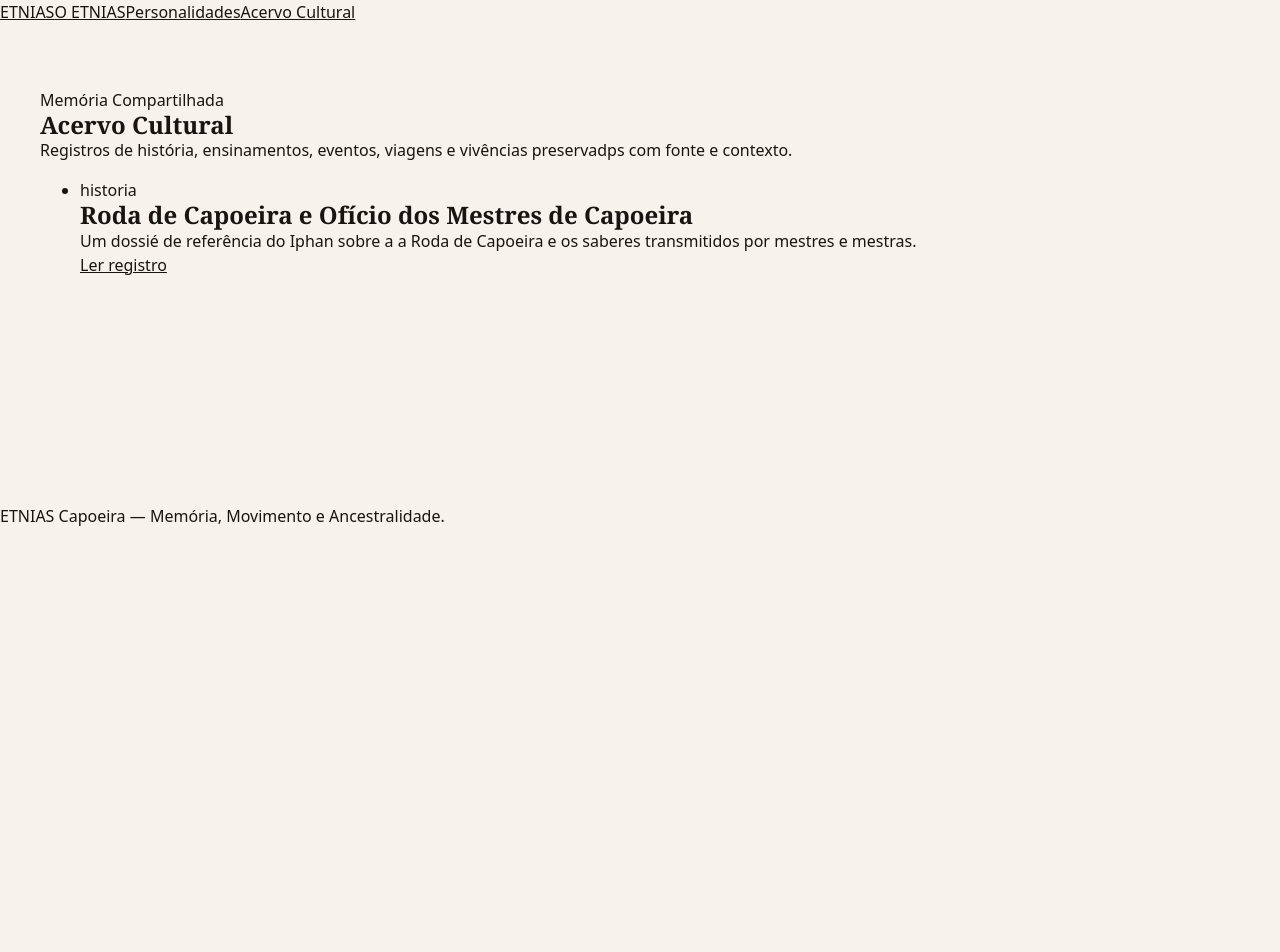
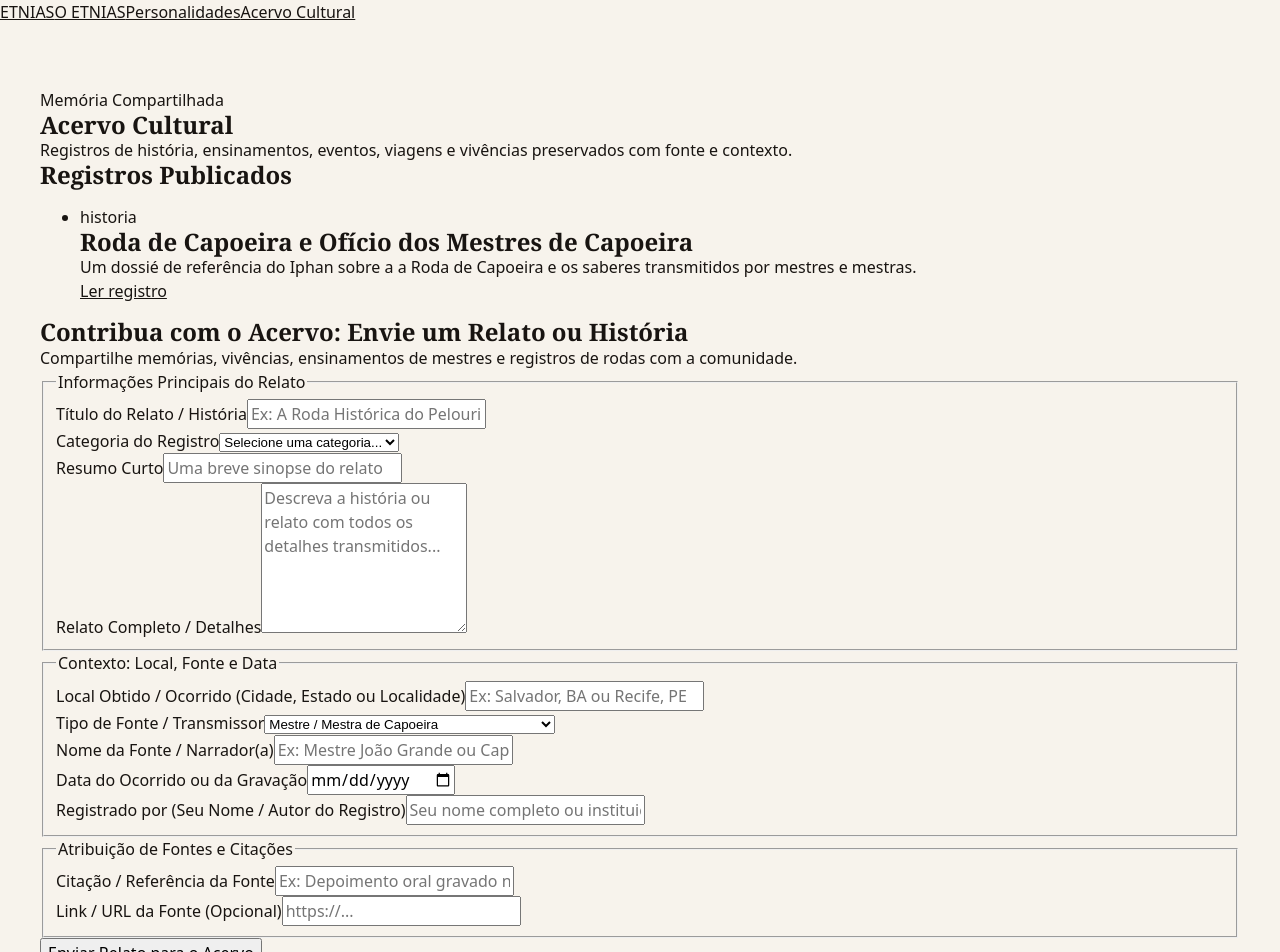
Before and after one commit to Elianderson-dev/ETNIAS, a React (Vite) app: page /acervo in a window 1280 px wide. Shown: the top 952 px of the page. Before the commit the page ends 800 px from the top, so only its background shows below. Built offline with nearby package versions, Linux system fonts and the light colour scheme.

Commit message:
feat: add HomePage and ArchivePage forms

```diff
--- a/src/pages/ArchivePage.tsx
+++ b/src/pages/ArchivePage.tsx
@@ -1,18 +1,22 @@
 import { ArchiveCard } from '../components/ArchiveCard'
-import { archiveRecords} from '../data/archiveRecords'
+import { archiveRecords } from '../data/archiveRecords'
 
 export function ArchivePage() {
-    const hadRecords = archiveRecords.length > 0
+    const hasRecords = archiveRecords.length > 0
 
     return (
         <section className="page" aria-labelledby="archive-title">
-            <header>
+            <header className="archive-hero">
                 <p>Memória Compartilhada</p>
                 <h1 id="archive-title">Acervo Cultural</h1>
-                <p>Registros de história, ensinamentos, eventos, viagens e vivências preservadps com fonte e contexto.</p>
+                <p>
+                    Registros de história, ensinamentos, eventos, viagens e vivências preservados com fonte e contexto.
+                </p>
             </header>
 
-            {hadRecords ? (
+            <section className="archive-list-section" aria-labelledby="records-list-title">
+                <h2 id="records-list-title">Registros Publicados</h2>
+                {hasRecords ? (
                     <ul>
                         {archiveRecords.map((record) => (
                             <li key={record.id}>
@@ -22,8 +26,143 @@ export function ArchivePage() {
                     </ul>
                 ) : (
                     <p role="status">O acervo ainda não possui registros publicados.</p>
+                )}
+            </section>
 
-            )}
+            <section className="story-submission-section" aria-labelledby="submission-title">
+                <header>
+                    <h2 id="submission-title">Contribua com o Acervo: Envie um Relato ou História</h2>
+                    <p>
+                        Compartilhe memórias, vivências, ensinamentos de mestres e registros de rodas com a comunidade.
+                    </p>
+                </header>
+
+                <form className="story-form" onSubmit={(e) => e.preventDefault()}>
+                    <fieldset>
+                        <legend>Informações Principais do Relato</legend>
+
+                        <div className="form-group">
+                            <label htmlFor="story-title">Título do Relato / História</label>
+                            <input
+                                type="text"
+                                id="story-title"
+                                name="title"
+                                required
+                                placeholder="Ex: A Roda Histórica do Pelourinho de 1982"
+                            />
+                        </div>
+
+                        <div className="form-group">
+                            <label htmlFor="story-category">Categoria do Registro</label>
+                            <select id="story-category" name="category" required>
+                                <option value="">Selecione uma categoria...</option>
+                                <option value="historia">História</option>
+                                <option value="ensinamento">Ensinamento</option>
+                                <option value="evento">Evento</option>
+                                <option value="vivencia">Vivência</option>
+                                <option value="viagem">Viagem</option>
+                            </select>
+                        </div>
+
+                        <div className="form-group">
+                            <label htmlFor="story-summary">Resumo Curto</label>
+                            <input
+                                type="text"
+                                id="story-summary"
+                                name="summary"
+                                required
+                                placeholder="Uma breve sinopse do relato"
+                            />
+                        </div>
+
+                        <div className="form-group">
+                            <label htmlFor="story-content">Relato Completo / Detalhes</label>
+                            <textarea
+                                id="story-content"
+                                name="content"
+                                rows={6}
+                                required
+                                placeholder="Descreva a história ou relato com todos os detalhes transmitidos..."
+                            ></textarea>
+                        </div>
+                    </fieldset>
+
+                    <fieldset>
+                        <legend>Contexto: Local, Fonte e Data</legend>
+
+                        <div className="form-group">
+                            <label htmlFor="story-location">Local Obtido / Ocorrido (Cidade, Estado ou Localidade)</label>
+                            <input
+                                type="text"
+                                id="story-location"
+                                name="location"
+                                placeholder="Ex: Salvador, BA ou Recife, PE"
+                            />
+                        </div>
+
+                        <div className="form-group">
+                            <label htmlFor="story-narrator-role">Tipo de Fonte / Transmissor</label>
+                            <select id="story-narrator-role" name="narratorRole">
+                                <option value="mestre">Mestre / Mestra de Capoeira</option>
+                                <option value="capoeirista">Outro(a) Capoeirista / Treinel / Contra-Mestre</option>
+                                <option value="pesquisador">Pesquisador(a) / Historiador(a)</option>
+                                <option value="vivencia-propria">Relato de Vivência Própria</option>
+                            </select>
+                        </div>
+
+                        <div className="form-group">
+                            <label htmlFor="story-narrator">Nome da Fonte / Narrador(a)</label>
+                            <input
+                                type="text"
+                                id="story-narrator"
+                                name="narrator"
+                                placeholder="Ex: Mestre João Grande ou Capoeirista Ananias"
+                            />
+                        </div>
+
+                        <div className="form-group">
+                            <label htmlFor="story-date">Data do Ocorrido ou da Gravação</label>
+                            <input type="date" id="story-date" name="eventDate" />
+                        </div>
+
+                        <div className="form-group">
+                            <label htmlFor="story-recorded-by">Registrado por (Seu Nome / Autor do Registro)</label>
+                            <input
+                                type="text"
+                                id="story-recorded-by"
+                                name="recordedBy"
+                                placeholder="Seu nome completo ou instituição"
+                            />
+                        </div>
+                    </fieldset>
+
+                    <fieldset>
+                        <legend>Atribuição de Fontes e Citações</legend>
+
+                        <div className="form-group">
+                            <label htmlFor="story-citation">Citação / Referência da Fonte</label>
+                            <input
+                                type="text"
+                                id="story-citation"
+                                name="citation"
+                                placeholder="Ex: Depoimento oral gravado na Academia de Capoeira em 1995"
+                            />
+                        </div>
+
+                        <div className="form-group">
+                            <label htmlFor="story-source-url">Link / URL da Fonte (Opcional)</label>
+                            <input
+                                type="url"
+                                id="story-source-url"
+                                name="sourceUrl"
+                                placeholder="https://..."
+                            />
+                        </div>
+                    </fieldset>
+
+                    <button type="submit">Enviar Relato para o Acervo</button>
+                </form>
+            </section>
         </section>
     )
 }
--- a/src/pages/HomePage.tsx
+++ b/src/pages/HomePage.tsx
@@ -1,11 +1,74 @@
-export function HomePage () {
+export function HomePage() {
     return (
-        <section className="page">
-            <p>ETNIAS Capoeira</p>
-            <h1>Uma roda de memória, movimento e ancestralidade.</h1>
-            <p>
-                Conheça a história do grupo, as figuras que marcaram a capoeira e nosso acervo cultural.
-            </p>
+        <section className="page" aria-labelledby="home-title">
+            <header className="home-hero">
+                <p>ETNIAS Capoeira</p>
+                <h1 id="home-title">Uma roda de memória, movimento e ancestralidade.</h1>
+                <p>
+                    Conheça a história do grupo, as figuras que marcaram a capoeira e nosso acervo cultural.
+                </p>
+            </header>
+
+            <section className="contact-section" aria-labelledby="contact-title">
+                <header>
+                    <h2 id="contact-title">Entre em Contato com o ETNIAS</h2>
+                    <p>
+                        Envie uma mensagem para tirar dúvidas, propor oficinas, rodas ou colaborações culturais.
+                    </p>
+                </header>
+
+                <form className="contact-form" onSubmit={(e) => e.preventDefault()}>
+                    <fieldset>
+                        <legend>Informações de Contato e Mensagem</legend>
+
+                        <div className="form-group">
+                            <label htmlFor="contact-name">Nome Completo</label>
+                            <input
+                                type="text"
+                                id="contact-name"
+                                name="name"
+                                required
+                                placeholder="Seu nome completo"
+                            />
+                        </div>
+
+                        <div className="form-group">
+                            <label htmlFor="contact-email">E-mail para Contato</label>
+                            <input
+                                type="email"
+                                id="contact-email"
+                                name="email"
+                                required
+                                placeholder="seuemail@exemplo.com"
+                            />
+                        </div>
+
+                        <div className="form-group">
+                            <label htmlFor="contact-subject">Assunto</label>
+                            <input
+                                type="text"
+                                id="contact-subject"
+                                name="subject"
+                                required
+                                placeholder="Ex: Convite para Roda / Oficina / Pesquisa"
+                            />
+                        </div>
+
+                        <div className="form-group">
+                            <label htmlFor="contact-message">Mensagem</label>
+                            <textarea
+                                id="contact-message"
+                                name="message"
+                                rows={5}
+                                required
+                                placeholder="Escreva aqui sua mensagem para o grupo ETNIAS..."
+                            ></textarea>
+                        </div>
+                    </fieldset>
+
+                    <button type="submit">Enviar Mensagem</button>
+                </form>
+            </section>
         </section>
     )
 }
```
Also changed, not shown: src/components/FigureCard.tsx (+7 -7 lines). Lines whose indentation alone changed are shown as unchanged.
